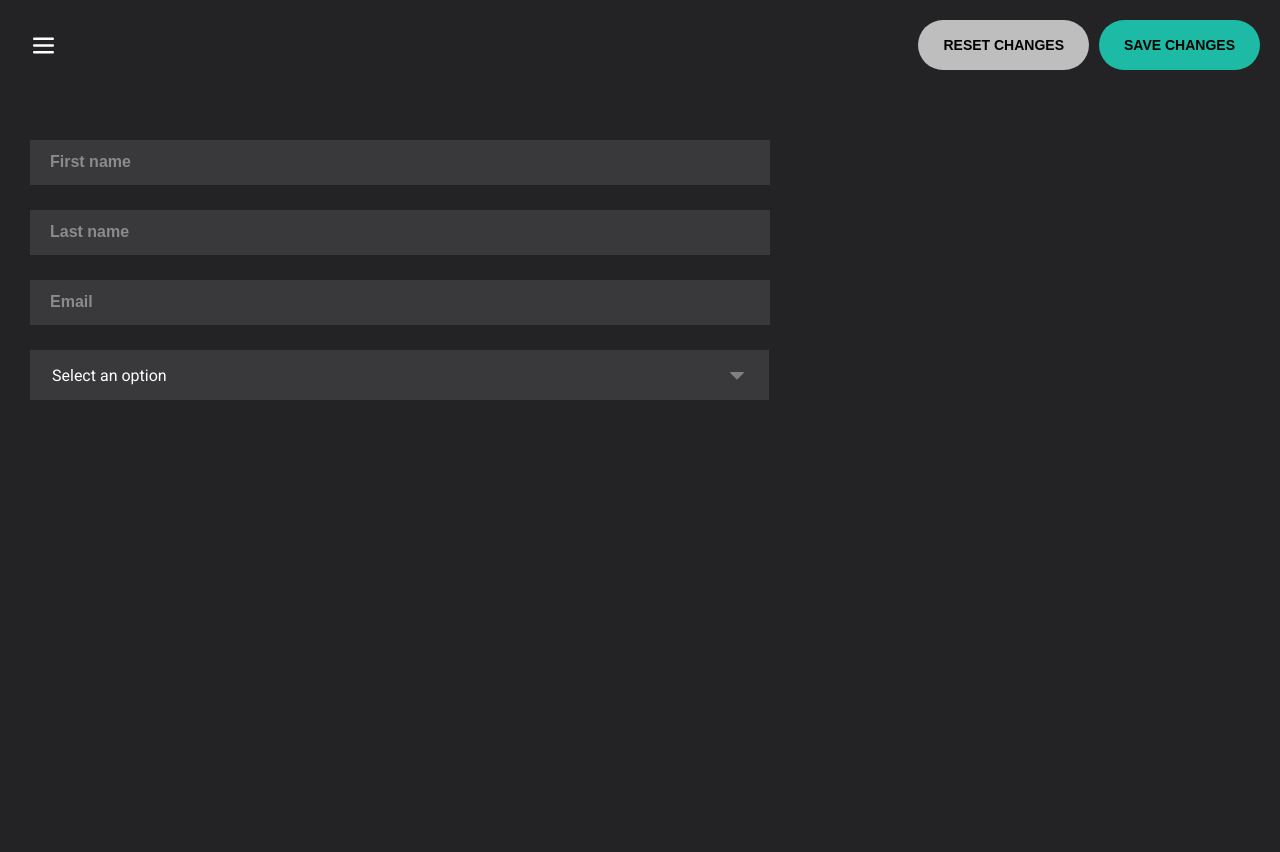
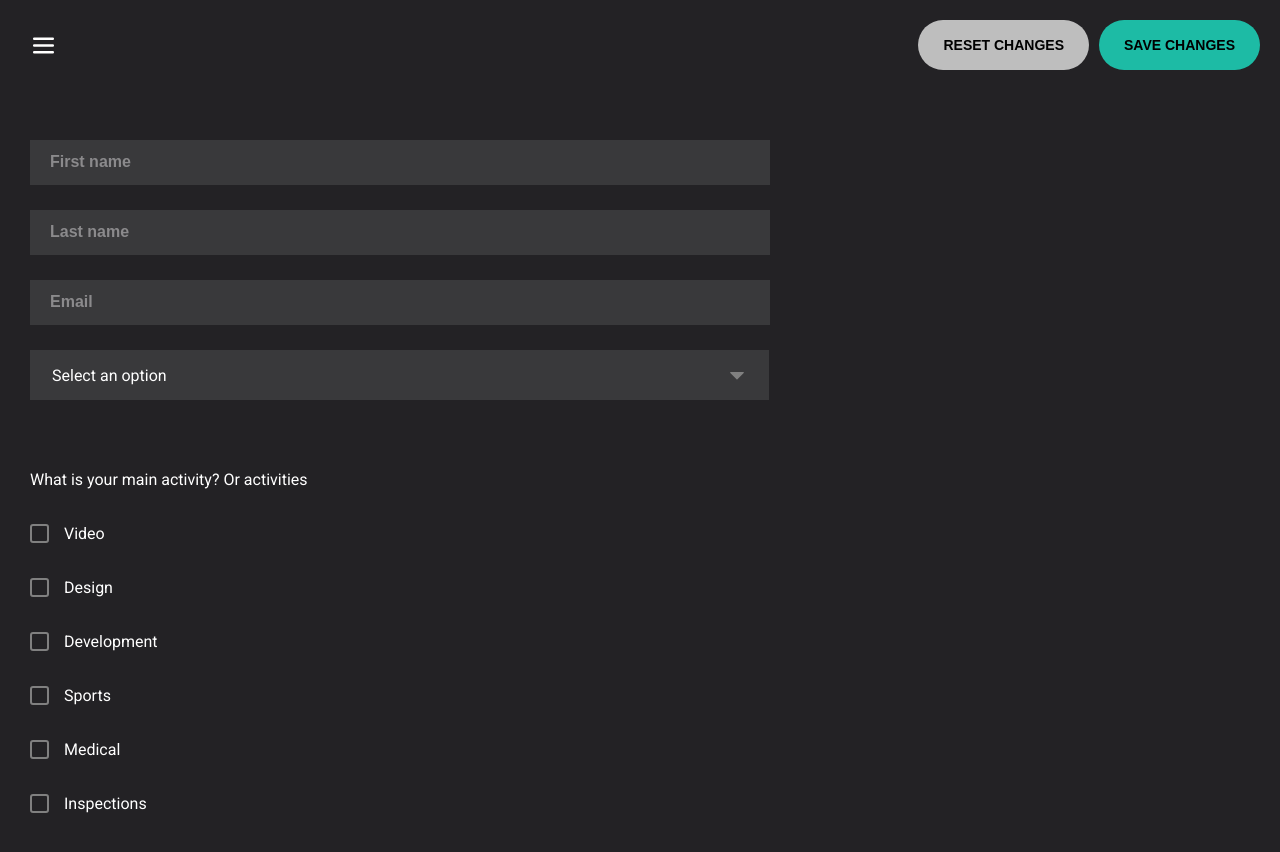
Before and after one commit to iagoPinheiro1401/pactto_challenge, a Next.js app: page /personalInformation in a window 1280 px wide. Shown: the top 852 px of the page. Before the commit the page ends 800 px from the top, so only its background shows below. Built offline with nearby package versions, Linux system fonts and the light colour scheme.

Commit message:
created checkbox

```diff
--- /dev/null
+++ b/src/components/input/Checkbox.jsx
@@ -0,0 +1,39 @@
+import { useState } from "react"
+import styled from "styled-components"
+
+const Container = styled.div`
+    display: flex;
+    gap: 15px;
+    align-items: center;
+    font-size: 16px;
+    color: white;
+`
+
+const StyledCheckbox = styled.div`
+    width: 15px;
+    height: 15px;
+    border: ${props => (props.select ? "solid 2px #1994FC" : "solid 2px gray")};
+    border-radius: 3px;
+    background-color: ${props => (props.select ? "#1994FC" : "transparent")};
+    display: flex;
+    align-items: center;
+    justify-content: center;
+    color: white;
+`
+
+export default function Checkbox({ label }) {
+    const [isSelect, setIsSelect] = useState(false)
+
+    const handleSelect = () => {
+        setIsSelect(!isSelect)
+    }
+
+    return(
+        <Container>
+            <StyledCheckbox onClick={handleSelect} select={isSelect}>
+                {isSelect && <p>✓</p>}
+            </StyledCheckbox>
+            <label>{label}</label>
+        </Container>
+        )
+}
--- a/src/pages/personalInformation.jsx
+++ b/src/pages/personalInformation.jsx
@@ -5,6 +5,7 @@ import ResetButton from "@/components/buttons/changesButtons/ResetButton"
 import SaveButton from "@/components/buttons/changesButtons/SaveButton"
 import Input from "@/components/input/Input"
 import Dropdown from "@/components/input/SelectInput"
+import Checkbox from "@/components/input/Checkbox"
 
 import { useMenu } from "@/hooks/useMenu"
 
@@ -51,6 +52,15 @@ const InputsContainer = styled.div`
     gap: 25px;
 `
 
+const CheckboxContainer = styled.div`
+    display: flex;
+    flex-direction: column;
+    gap: 35px;
+    margin-top: 70px;
+    font-size: 16px;
+    color: white;
+`
+
 export default function PersonalInformation() {
     const { isMenuOpen, toggleMenu } = useMenu()
 
@@ -70,6 +80,15 @@ export default function PersonalInformation() {
                     <Input placeholder="Email"/>
                     <Dropdown />
                 </InputsContainer>
+                <CheckboxContainer>
+                    <p>What is your main activity? Or activities</p>
+                    <Checkbox label="Video"/>
+                    <Checkbox label="Design"/>
+                    <Checkbox label="Development"/>
+                    <Checkbox label="Sports"/>
+                    <Checkbox label="Medical"/>
+                    <Checkbox label="Inspections"/>
+                </CheckboxContainer>
             </FormContainer>
         </Container>
     )
```
